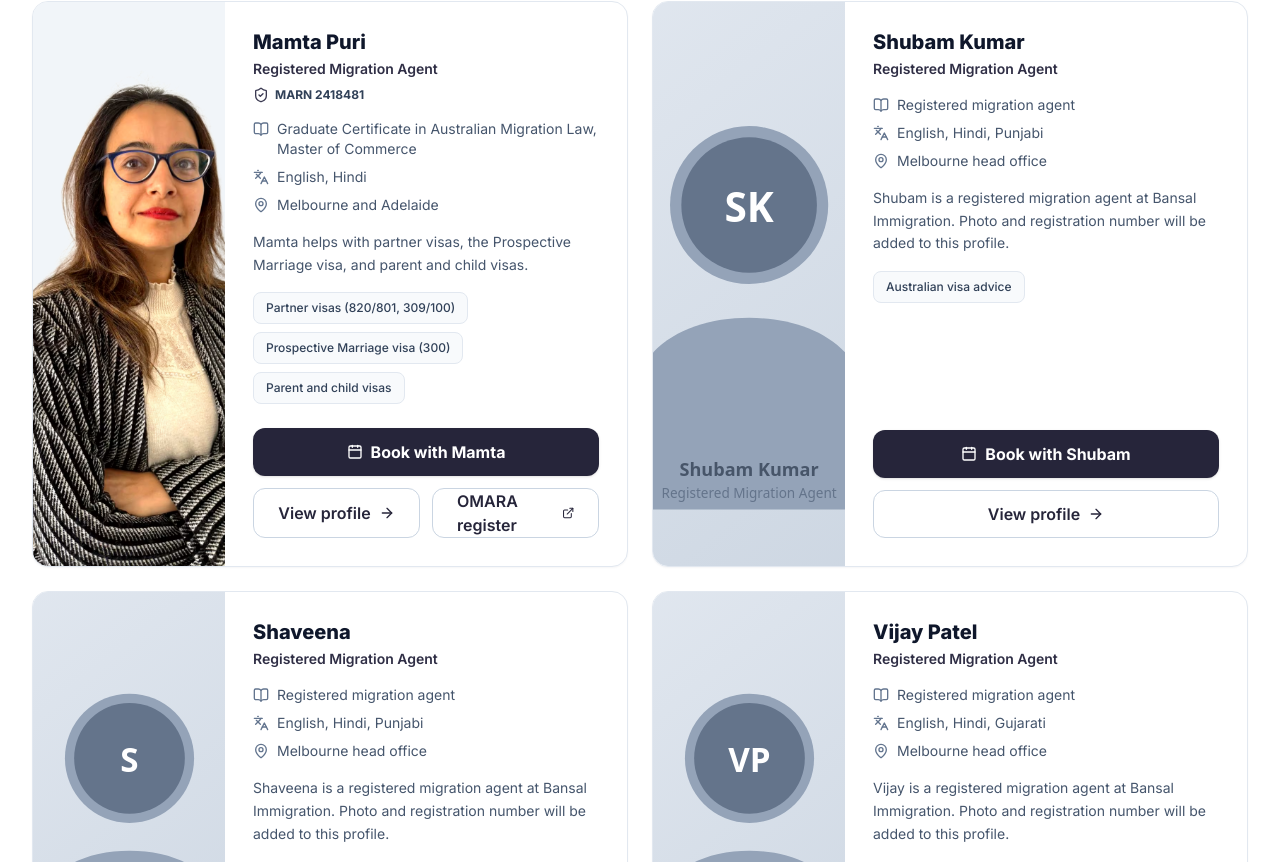
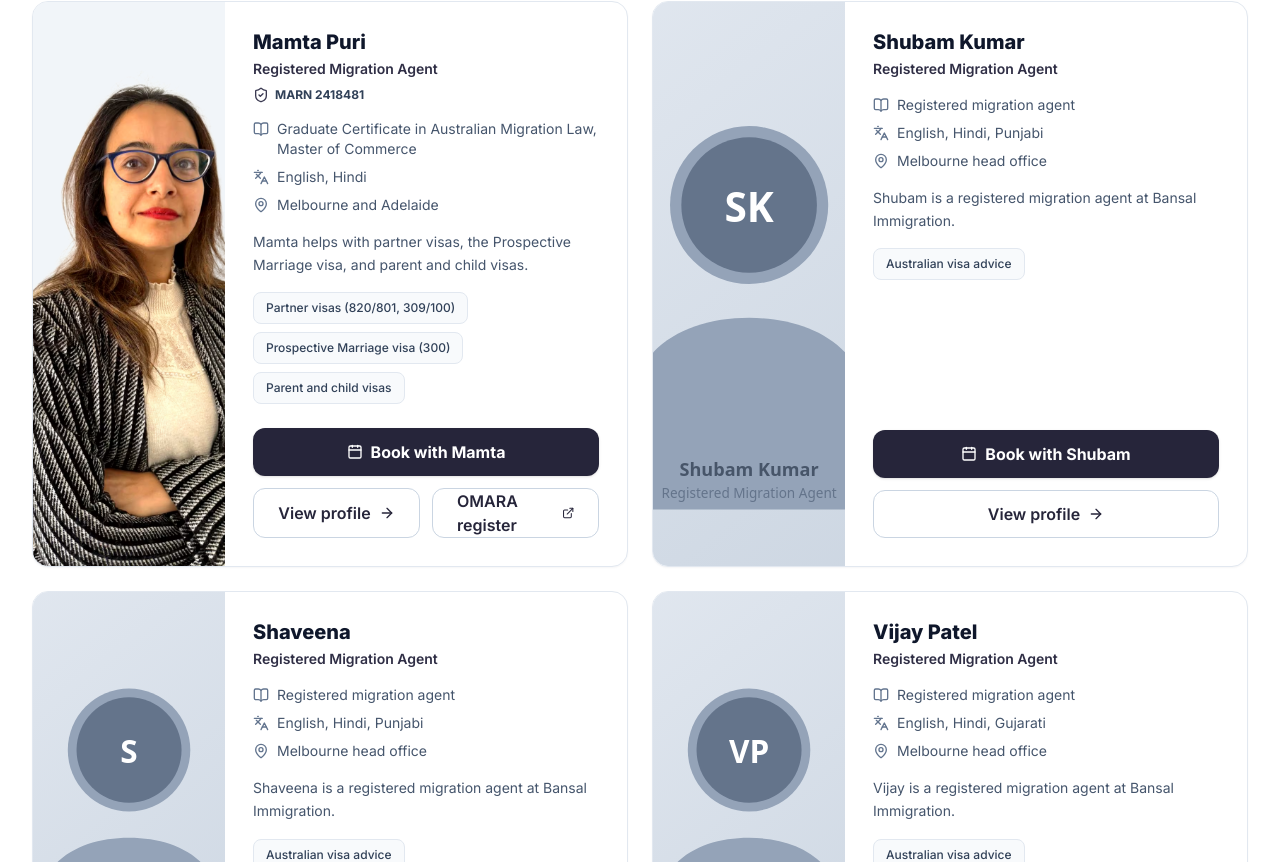
Before and after one commit to amitsaini2025/bansal_immigration_node, a Next.js app: page /team in a window 1280 px wide. Shown: the part 1678-2540 px from the top of the page. Built offline with nearby package versions, Linux system fonts and the light colour scheme; no server answers.

Commit message:
Refactor agent profiles by removing redundant information and enhancing clarity in bios and registration notes. Updated short and full bios for team members to streamline content presentation.

```diff
--- a/app/team/[slug]/profiles.ts
+++ b/app/team/[slug]/profiles.ts
@@ -38,7 +38,6 @@ function placeholderAgent(input: {
   languages: string;
 }): Profile {
   const { slug, first, name, pronoun, languages } = input;
-  const possessive = pronoun === 'His' ? 'his' : 'her';
   return {
     slug,
     first,
@@ -68,7 +67,7 @@ function placeholderAgent(input: {
       'Our fees are service-based and explained upfront, and we do not charge success fees. The first consultation is free.',
     ],
     qualifications: ['Registered migration agent'],
-    registrationNote: `${first} is a registered migration agent, so ${pronoun === 'His' ? 'he' : 'she'} has to follow the Code of Conduct for registered migration agents. The MARN will be published on this page so you can check it on the OMARA register. You can read the Code of Conduct and our Consumer Guide before you book.`,
+    registrationNote: `${first} is a registered migration agent, so ${pronoun === 'His' ? 'he' : 'she'} has to follow the Code of Conduct for registered migration agents. You can read the Code of Conduct and our Consumer Guide before you book.`,
     registrationLinks: [
       {
         href: 'https://www.legislation.gov.au/F2021L01856/2026-04-01/2026-04-01/text/original/pdf',
@@ -93,7 +92,7 @@ function placeholderAgent(input: {
       },
       {
         q: `Is ${first} a registered migration agent?`,
-        a: `Yes. ${first} is registered with OMARA. The MARN will be published on this profile so you can check it on the register.`,
+        a: `Yes. ${first} is registered with OMARA.`,
       },
       { q: `Which languages does ${first} speak?`, a: languages.endsWith('.') ? languages : `${languages}.` },
       {
@@ -476,7 +475,6 @@ export const PROFILES: Record<string, Profile> = {
     image: '/img/team/celesty-parmar.svg',
     facts: [
       { label: 'Role', value: 'Registered Migration Agent' },
-      { label: 'Registration', value: 'Registered with OMARA. MARN to be published on this page.' },
       { label: 'Office', value: 'Melbourne' },
       { label: 'Languages', value: 'English, Hindi, Gujarati' },
       { label: 'Focus', value: 'Australian migration law and education' },
@@ -494,7 +492,7 @@ export const PROFILES: Record<string, Profile> = {
     ],
     qualifications: [],
     registrationNote:
-      'Celesty is a registered migration agent, so she has to follow the Code of Conduct for registered migration agents. The MARN will be published on this page so you can check it on the OMARA register. You can read the Code of Conduct and our Consumer Guide before you book.',
+      'Celesty is a registered migration agent, so she has to follow the Code of Conduct for registered migration agents. You can read the Code of Conduct and our Consumer Guide before you book.',
     registrationLinks: [
       {
         href: 'https://www.legislation.gov.au/F2021L01856/2026-04-01/2026-04-01/text/original/pdf',
--- a/components/layout/Footer.tsx
+++ b/components/layout/Footer.tsx
@@ -92,8 +92,8 @@ export default function Footer() {
               <Image
                 src="/img/logo/logo_transparent.png"
                 alt="Bansal Immigration Consultants"
-                width={180}
-                height={51}
+                width={220}
+                height={80}
                 className="h-12 w-auto object-contain"
               />
             </Link>
--- a/components/layout/Header.tsx
+++ b/components/layout/Header.tsx
@@ -78,8 +78,8 @@ const logoImg = (
   <Image
     src="/img/logo/logo_transparent.png"
     alt="Bansal Immigration Consultants"
-    width={155}
-    height={44}
+    width={180}
+    height={64}
     priority
     className="h-10 sm:h-11 w-auto object-contain"
   />
--- a/components/team/TeamDirectory.tsx
+++ b/components/team/TeamDirectory.tsx
@@ -111,12 +111,8 @@ const AGENTS: AgentData[] = [
     qualifications: 'Registered migration agent',
     experience: '',
     languages: 'English, Hindi, Punjabi',
-    shortBio:
-      'Shubam is a registered migration agent at Bansal Immigration. Photo and registration number will be added to this profile.',
-    fullBio: [
-      'Shubam Kumar is a registered migration agent at Bansal Immigration.',
-      'His photo, MARN and practice details will be added to this profile.',
-    ],
+    shortBio: 'Shubam is a registered migration agent at Bansal Immigration.',
+    fullBio: ['Shubam Kumar is a registered migration agent at Bansal Immigration.'],
     categories: [],
     practiceAreas: [{ name: 'Australian visa advice', href: '/book-an-appointment' }],
     image: '/img/team/shubam-kumar.svg',
@@ -132,12 +128,8 @@ const AGENTS: AgentData[] = [
     qualifications: 'Registered migration agent',
     experience: '',
     languages: 'English, Hindi, Punjabi',
-    shortBio:
-      'Shaveena is a registered migration agent at Bansal Immigration. Photo and registration number will be added to this profile.',
-    fullBio: [
-      'Shaveena is a registered migration agent at Bansal Immigration.',
-      'Her photo, MARN and practice details will be added to this profile.',
-    ],
+    shortBio: 'Shaveena is a registered migration agent at Bansal Immigration.',
+    fullBio: ['Shaveena is a registered migration agent at Bansal Immigration.'],
     categories: [],
     practiceAreas: [{ name: 'Australian visa advice', href: '/book-an-appointment' }],
     image: '/img/team/shaveena.svg',
@@ -153,12 +145,8 @@ const AGENTS: AgentData[] = [
     qualifications: 'Registered migration agent',
     experience: '',
     languages: 'English, Hindi, Gujarati',
-    shortBio:
-      'Vijay is a registered migration agent at Bansal Immigration. Photo and registration number will be added to this profile.',
-    fullBio: [
-      'Vijay Patel is a registered migration agent at Bansal Immigration.',
-      'His photo, MARN and practice details will be added to this profile.',
-    ],
+    shortBio: 'Vijay is a registered migration agent at Bansal Immigration.',
+    fullBio: ['Vijay Patel is a registered migration agent at Bansal Immigration.'],
     categories: [],
     practiceAreas: [{ name: 'Australian visa advice', href: '/book-an-appointment' }],
     image: '/img/team/vijay-patel.svg',
--- a/content/edits/review-b.json
+++ b/content/edits/review-b.json
@@ -1311,22 +1311,22 @@
        [
         "Shubam Kumar",
         "Registered Migration Agent",
-        "MARN to be published"
+        ""
        ],
        [
         "Shaveena",
         "Registered Migration Agent",
-        "MARN to be published"
+        ""
        ],
        [
         "Vijay Patel",
         "Registered Migration Agent",
-        "MARN to be published"
+        ""
        ],
        [
         "Celesty Parmar",
         "Registered Migration Agent",
-        "MARN to be published"
+        ""
        ]
       ]
      },
```
Also changed, not shown: content/pages.json.
